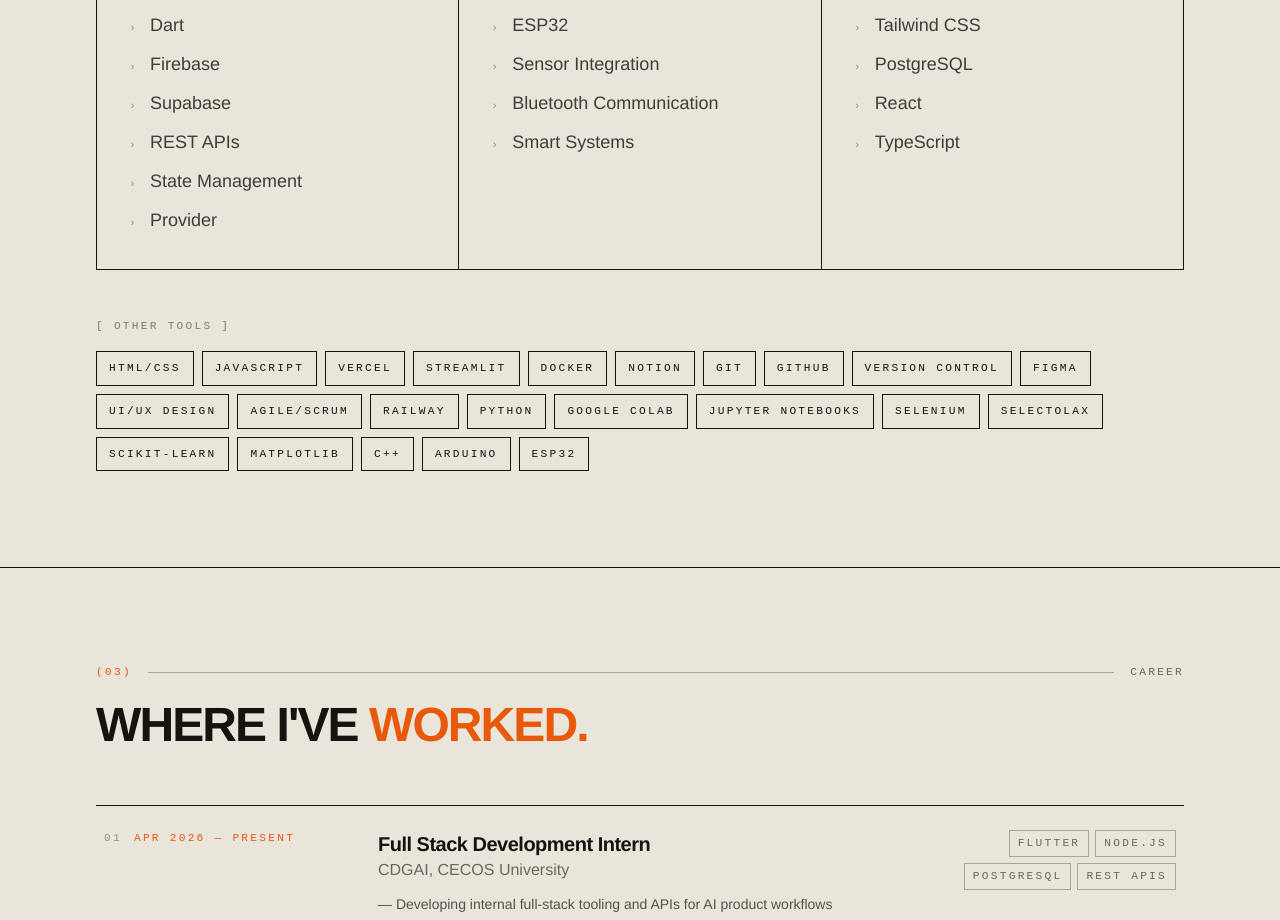
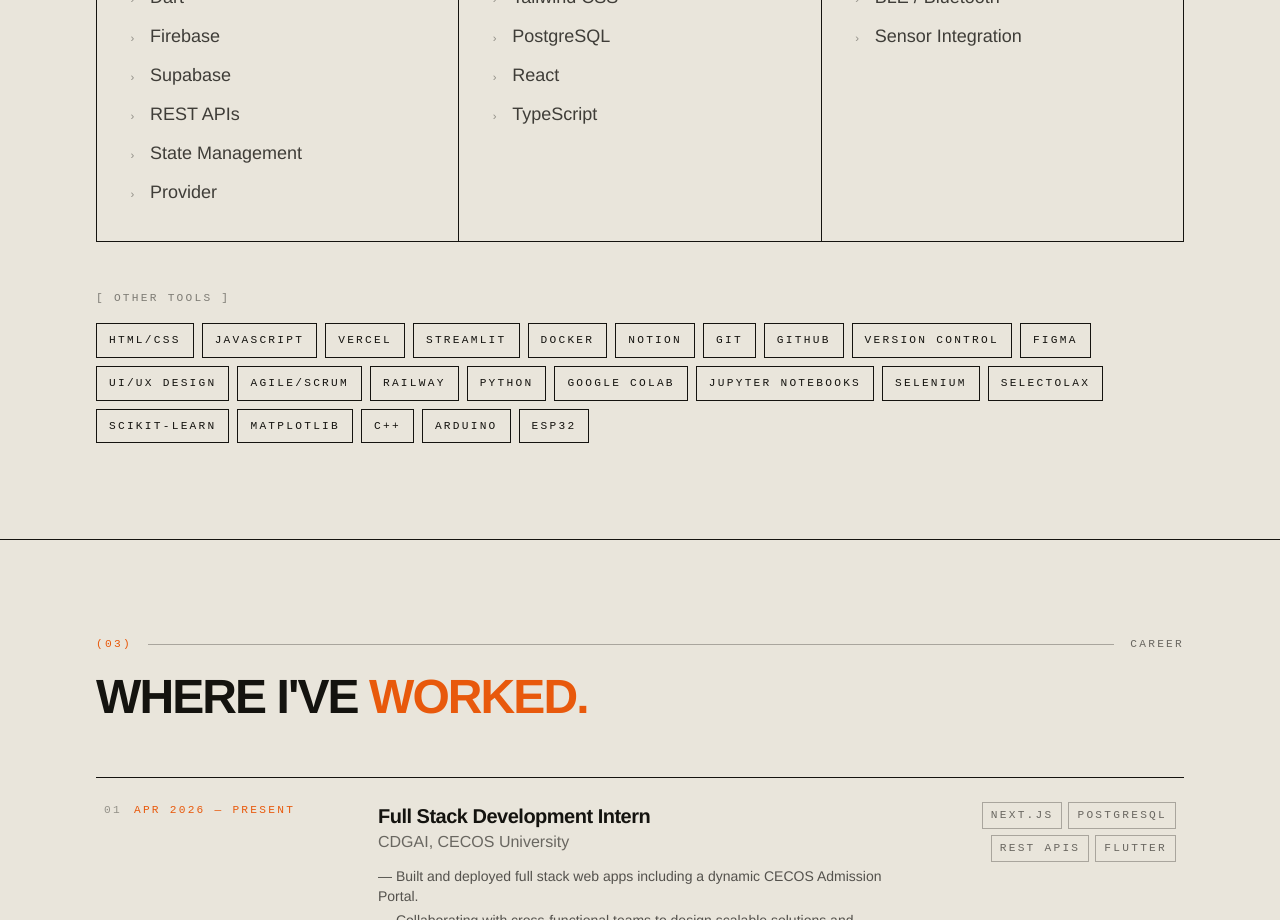
Before and after one commit to farzask/portfolio-website, a Next.js app: page / in a window 1280 px wide. Shown: the part 1880-2800 px from the top of the page. Built offline with nearby package versions, Linux system fonts and the light colour scheme.

Commit message:
skills and projects updated

```diff
--- a/app/layout.tsx
+++ b/app/layout.tsx
@@ -5,15 +5,15 @@
 import Footer from '@/components/Footer'
 
 export const metadata: Metadata = {
-  title: 'Farza Shahzad — Flutter Developer & Hardware Integrator',
+  title: 'Farza Shahzad — Full Stack Developer',
   description:
-    'Portfolio of Farza Shahzad — App developer skilled in Flutter, Firebase, Bluetooth communication, and IoT solutions',
+    'Portfolio of Farza Shahzad — Full Stack Developer skilled in React, Node.js, Python, Flutter and cloud technologies with integrations with IoT solutions',
   openGraph: {
     type: 'website',
     locale: 'en_US',
-    title: 'Farza Shahzad — Flutter Developer & Hardware Integrator',
+    title: 'Farza Shahzad — Full Stack Developer',
     description:
-      'Portfolio of Farza Shahzad — App developer skilled in Flutter, Firebase, Bluetooth communication, and IoT solutions',
+      'Portfolio of Farza Shahzad — Full Stack Developer skilled in React, Node.js, Python, Flutter and cloud technologies with integrations with IoT solutions',
   },
 }
 
--- a/components/About.tsx
+++ b/components/About.tsx
@@ -30,7 +30,7 @@
             <span className="underline decoration-accent decoration-2 underline-offset-4">
               building things that ship
             </span>{' '}
-            — from Flutter apps with 50+ users to BLE-connected hardware. I care
+            — from Flutter apps with 50+ users to full-stack web products. I care
             about clean architecture, calm interfaces, and the details that make
             software feel trustworthy.
           </motion.p>
--- a/components/Hero.tsx
+++ b/components/Hero.tsx
@@ -29,7 +29,7 @@
       >
         <div className="mx-auto max-w-6xl px-5 sm:px-8 py-3 flex items-center justify-between label text-ink/70">
           <span>Portfolio — &rsquo;26</span>
-          <span className="hidden sm:block">Flutter Dev / IoT Builder / Full-Stack</span>
+          <span className="hidden sm:block">Flutter &amp; Full-Stack Developer</span>
           <span>Peshawar, PK</span>
         </div>
       </motion.div>
@@ -66,8 +66,8 @@
               className="mt-6 lg:mt-8"
             >
               <p className="text-lg sm:text-xl font-medium tracking-tight leading-[1.3] max-w-xl">
-                Flutter developer &amp; hardware integrator building thoughtful
-                mobile &amp; IoT experiences — somewhere between{' '}
+                Flutter &amp; full-stack developer building thoughtful
+                mobile and web experiences — somewhere between{' '}
                 <span className="text-accent">code and curiosity.</span>
               </p>
 
@@ -122,7 +122,7 @@
         <div className="flex whitespace-nowrap animate-ticker">
           {Array.from({ length: 2 }).map((_, dup) => (
             <div key={dup} className="flex shrink-0 items-center label text-ink py-3" aria-hidden={dup === 1}>
-              {['Flutter', 'Firebase', 'BLE / IoT', 'ESP32', 'Dart', 'React', 'TypeScript', 'Python', 'Figma'].map((t) => (
+              {['Flutter', 'Firebase', 'Supabase', 'Next.js', 'BLE / IoT', 'ESP32', 'Dart', 'React', 'TypeScript', 'Python', 'Figma'].map((t) => (
                 <span key={t} className="flex items-center">
                   <span className="px-6">{t}</span>
                   <span className="text-accent">✳</span>
--- a/components/Projects.tsx
+++ b/components/Projects.tsx
@@ -5,7 +5,7 @@
 import { projects } from '../data/portfolio'
 import SectionHeading from './SectionHeading'
 
-const filters = ['All', 'Flutter', 'Side Projects'] as const
+const filters = ['All', 'Flutter', 'Full Stack', 'Side Quests'] as const
 type Filter = (typeof filters)[number]
 
 export default function Projects() {
--- a/data/portfolio.ts
+++ b/data/portfolio.ts
@@ -2,7 +2,7 @@
   name: string
   description: string
   tech: string[]
-  category: 'Flutter' | 'Side Projects'
+  category: 'Flutter' | 'Full Stack' | 'Side Quests'
   github?: string
 }
 
@@ -36,17 +36,6 @@
     ],
   },
   {
-    title: 'Hardware & IoT',
-    icon: 'Cpu',
-    skills: [
-      'Arduino',
-      'ESP32',
-      'Sensor Integration',
-      'Bluetooth Communication',
-      'Smart Systems',
-    ],
-  },
-  {
     title: 'Full Stack',
     icon: 'Code',
     skills: [
@@ -56,6 +45,15 @@
       'React',
       'TypeScript',
 
+    ],
+  },
+  {
+    title: 'Hardware & IoT',
+    icon: 'Cpu',
+    skills: [
+      'ESP32',
+      'BLE / Bluetooth',
+      'Sensor Integration',
     ],
   },
 ]
@@ -84,7 +82,6 @@
   'C++',
   'Arduino',
   'ESP32',
-
 ]
 
 export const experiences: ExperienceItem[] = [
@@ -93,20 +90,20 @@
     company: 'CDGAI, CECOS University',
     date: 'Apr 2026 — Present',
     bullets: [
-      'Developing internal full-stack tooling and APIs for AI product workflows',
-      'Collaborating with ML engineers to surface model outputs in production UIs',
+      'Built and deployed full stack web apps including a dynamic CECOS Admission Portal.',
+      'Collaborating with cross-functional teams to design scalable solutions and optimize performance.',
     ],
-    tech: ['Flutter', 'Node.js', 'PostgreSQL', 'REST APIs'],
+    tech: ['Next.js', 'PostgreSQL', 'REST APIs', 'Flutter'],
   },
   {
     role: 'IoT Course Consultant',
     company: 'NAVTTC & British Council',
-    date: 'Jan 2026 — Apr 2026',
+    date: 'Jan 12–16, 2026',
     bullets: [
-      'Designed and delivered IoT curriculum for a nationwide training cohort',
-      'Mentored students on Arduino, ESP32, and sensor integration projects',
+      'Participated as a Flutter developer with IoT integration experience',
+      'Helped in designing and delivering IoT curriculum with Flutter Integration for a nationwide training cohort',
     ],
-    tech: ['Arduino', 'ESP32', 'Curriculum Design'],
+    tech: ['Flutter', 'Arduino', 'ESP32', 'Curriculum Design'],
   },
   {
     role: 'Freelance Flutter Developer',
@@ -133,20 +130,20 @@
     company: 'Nebula X',
     date: 'Aug 2023 — Nov 2024',
     bullets: [
-      'Led B2B outreach and partnership pipeline for new product launch',
-      'Built sales playbook that closed first 12 enterprise pilots',
+      'Bidded for assigned freelancer and agency projects on Upwork, converting $100+ projects',
     ],
-    tech: ['Strategy', 'Sales', 'Operations'],
+    tech: ['Strategy', 'Sales', 'Bidding', 'Upwork', 'Proposal Writing'],
   },
   {
-    role: 'Owner / Founder',
+    role: 'Founder',
     company: 'Pocket Sized Stories',
     date: 'Oct 2020 — Present',
     bullets: [
-      'Ran independent e-commerce brand reaching 1000+ customers',
+      'Ran independent e-commerce art and craft store reaching 1000+ customers',
+      'Sold custimized polaroids, stickers, frames, and more through Instagram and WhatsApp',
       'Managed inventory, marketing, fulfillment, and customer support',
     ],
-    tech: ['E-commerce', 'Marketing', 'Operations'],
+    tech: ['E-commerce', 'Marketing', 'Operations', 'Adobe Illustrator', 'Canva'],
   },
 ]
 
@@ -173,6 +170,22 @@
 
 export const projects: Project[] = [
   {
+    name: 'CECOS Admission Portal',
+    description:
+      'A dynamic web application for managing admissions at CECOS University, connected with Supabase.',
+    tech: ['Next.js', 'Supabase', 'PostgreSQL', 'Tailwind CSS'],
+    category: 'Full Stack',
+    github: 'https://admissions.cecos.edu.pk/',
+  },
+  {
+    name: 'Hunar Storee Landing Page',
+    description:
+      'A landing page for Hunar Storee, a Charsadda based Vocational Training Center for women, built with Next.js and Tailwind CSS.',
+    tech: ['Next.js', 'Tailwind CSS'],
+    category: 'Full Stack',
+    github: 'https://hunar-storee.vercel.app/',
+  },
+  {
     name: 'Aqua Sentinel',
     description:
       'IoT water quality monitoring app with real-time sensor dashboards, Streamlit analytics, and Gemini API alerts.',
@@ -191,8 +204,8 @@
   {
     name: 'DNA Gen',
     description:
-      'Paid image authentication app — verifies originality and detects manipulation. 50+ active users.',
-    tech: ['Flutter', 'Stripe', 'REST APIs'],
+      'Image authentication app that captures and authenticates images. 50+ active users.',
+    tech: ['Flutter', 'Firebase', 'REST APIs'],
     category: 'Flutter',
     github: 'https://github.com/farzask',
   },
@@ -201,15 +214,7 @@
     description:
       'Smart home IoT prototype controlling lights, locks, and climate from one app.',
     tech: ['Flutter', 'ESP32', 'MQTT'],
-    category: 'Flutter',
-    github: 'https://github.com/farzask',
-  },
-  {
-    name: 'Attend.io',
-    description:
-      'Attendance management system with QR check-in and admin analytics dashboard.',
-    tech: ['Flutter', 'Firebase', 'Charts'],
-    category: 'Flutter',
+    category: 'Side Quests',
     github: 'https://github.com/farzask',
   },
   {
@@ -217,31 +222,31 @@
     description:
       'This very site — built with React, Tailwind, and Framer Motion.',
     tech: ['React', 'Tailwind', 'Framer Motion'],
-    category: 'Side Projects',
+    category: 'Full Stack',
+    github: 'https://farza-shahzad.vercel.app/',
+  },
+  {
+    name: 'Python Web Scraper Toolkit',
+    description:
+      'Python web scraper toolkit for extracting data from around 250 University websites and storing it into a JSON file.',
+    tech: ['Python', 'Selectolax', 'Selenium','JSON'],
+    category: 'Side Quests',
     github: 'https://github.com/farzask',
   },
   {
-    name: 'ScrapeKit',
+    name: 'SAHA (NGO) Website UI Design',
     description:
-      'Python web scraper toolkit with configurable selectors and export pipelines.',
-    tech: ['Python', 'BeautifulSoup', 'CLI'],
-    category: 'Side Projects',
-    github: 'https://github.com/farzask',
+      'Designed a modern, user friendly website UI for SAHA, a local NGO focused on Sustainability',
+    tech: ['Figma', 'UI/UX', 'Design'],
+    category: 'Side Quests',
+    github: 'https://www.figma.com/design/dZLt3eNJf0sTsOtzOvQy6t/SAHA?node-id=0-1&t=CXcWM9i8j8sl2xBG-1',
   },
   {
-    name: 'UI Studies',
+    name: 'Quran App',
     description:
-      'A collection of Figma-to-code UI design explorations and component studies.',
-    tech: ['Figma', 'UI/UX', 'Design'],
-    category: 'Side Projects',
-    github: 'https://github.com/farzask',
-  },
-  {
-    name: 'CryptoPulse',
-    description:
-      'Lightweight crypto price tracker with watchlist and threshold alerts.',
-    tech: ['Flutter', 'REST APIs', 'Charts'],
-    category: 'Flutter',
-    github: 'https://github.com/farzask',
+      'A mobile app for reading to the Quran, in a GenZ style keeping a person hooked to reciting, bookmarks the ayat where you left off, built with Flutter, for personal use.',
+    tech: ['Flutter', 'Firebase'],
+    category: 'Side Quests',
+    github: 'https://github.com/farzask/quran-app',
   },
 ]
```
